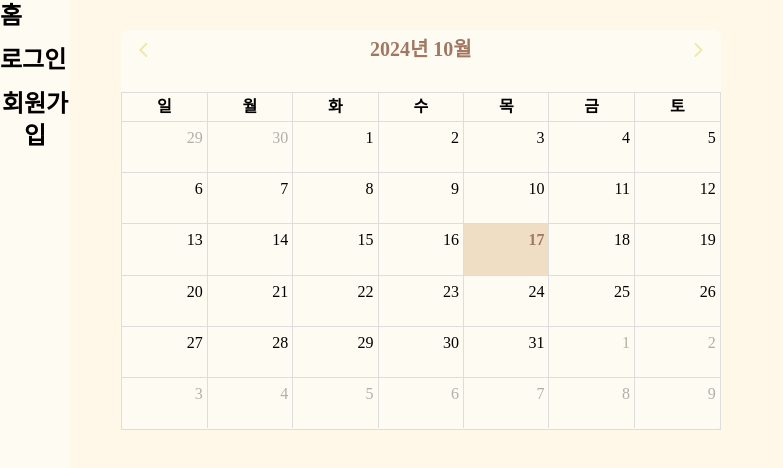
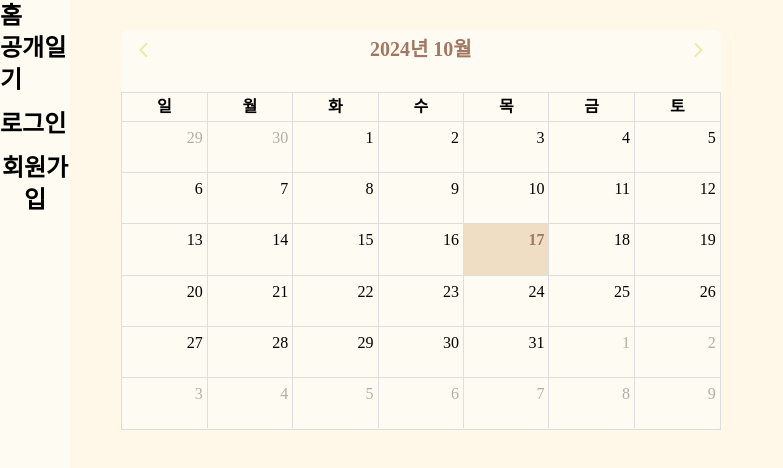
Before and after one commit to Sunjji/Sunjji, a Next.js app: page / in a window 1280 px wide. Shown: the top 468 px of the page, without its empty margins (0-783 px from the left). Built offline with nearby package versions, Linux system fonts and the light colour scheme; no server answers; a web font is replaced by a local one.

Commit message:
debug: 사이드바 z-index 수정

```diff
--- a/app/(providers)/(root)/_components/SideBar.tsx
+++ b/app/(providers)/(root)/_components/SideBar.tsx
@@ -36,7 +36,7 @@ function SideBar() {
         <div>
           {isLoggedIn ? ( // isLoggedIn이 true일때 출력
             <>
-              <Link className="mt-5 block text-sm mb-5" href={"/my-page"}>
+              <Link className="block text-sm mb-5" href={"/my-page"}>
                 마이페이지
               </Link>
               <Link className="block mb-5" href={"/diaries"}>
@@ -50,6 +50,9 @@ function SideBar() {
           ) : (
             // isLoggedIn이 false일때 출력
             <div>
+              <Link className="font-bold text-2xl mb-5" href={"/diaries"}>
+                공개일기
+              </Link>
               <button
                 onClick={handleClickLogInButton}
                 className="font-bold text-2xl pb-3 pt-3"
```
